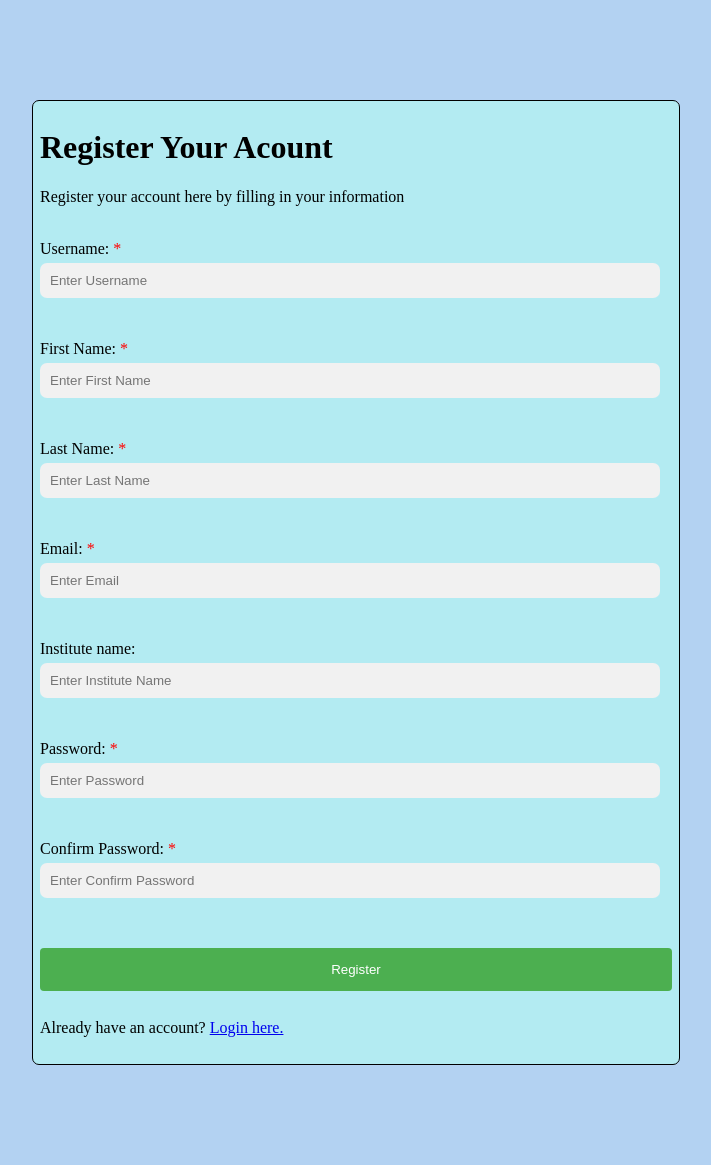
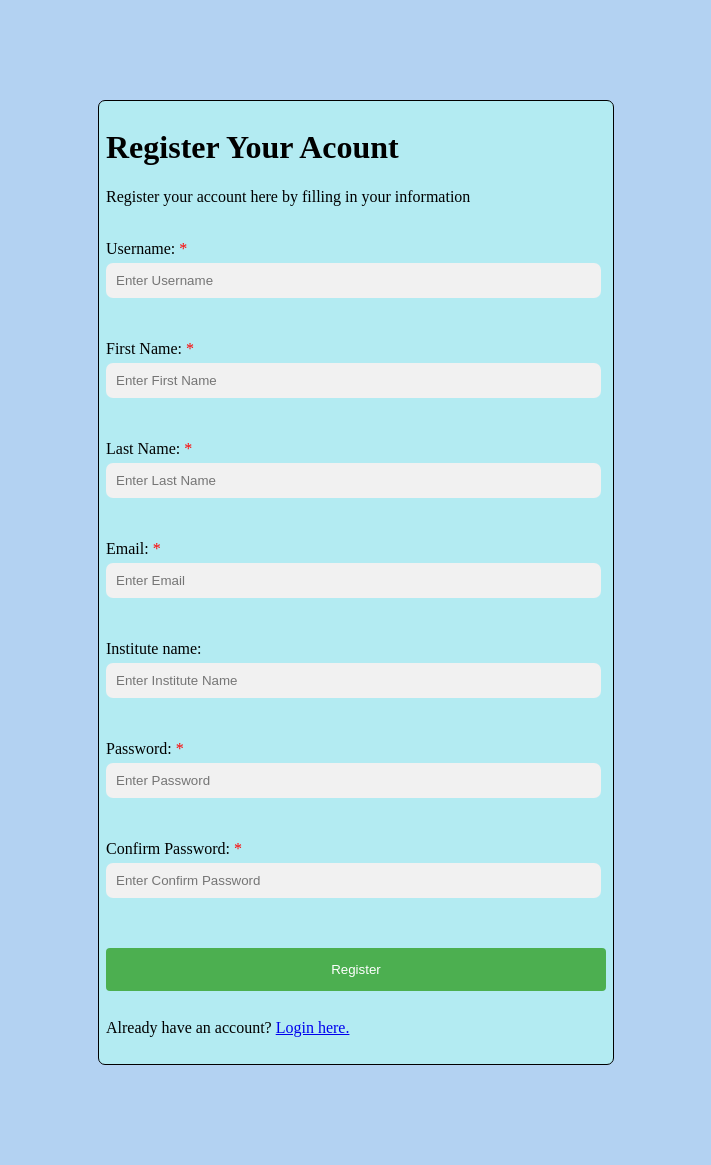
Before and after one commit to WL040930/SubjectMastery-360, a PHP site: page /php/register.php in a window 1280 px wide. Shown: the whole page, without its empty margins (284-995 px from the left). Run offline with PHP 8.4, Linux system fonts and the light colour scheme.

Commit message:
Update register.css

```diff
--- a/css/register.css
+++ b/css/register.css
@@ -2,10 +2,10 @@ body{
     background-color: #B3D2F2;
 }
 
+/*Center container in the middle of the page and leave 100px from top and bottom of the page */
 #container {
     margin: 100px auto 100px;
-    width: 50%;
-    height: auto;
+    width: 500px;
     border: 1px solid black;
     padding: 7px;
     border-radius: 7px;
```
